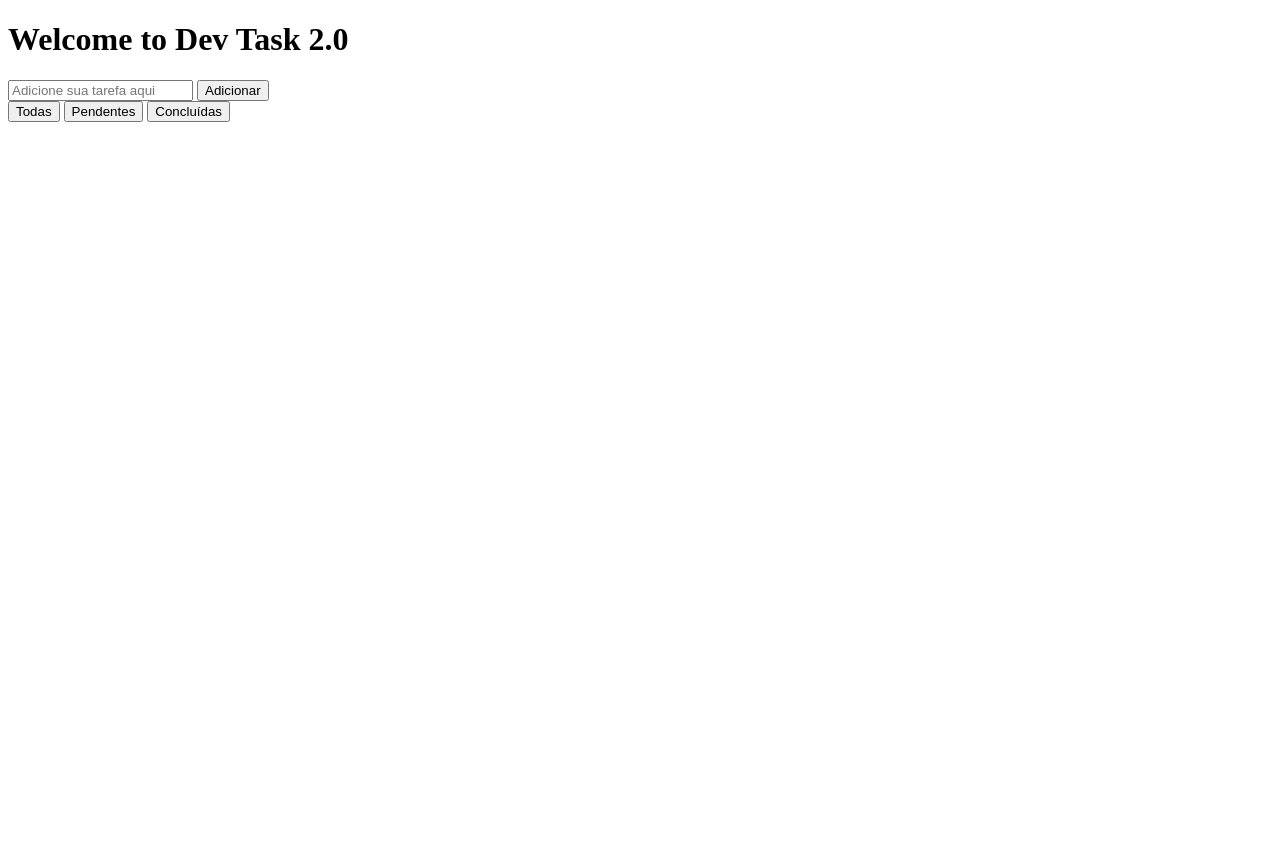
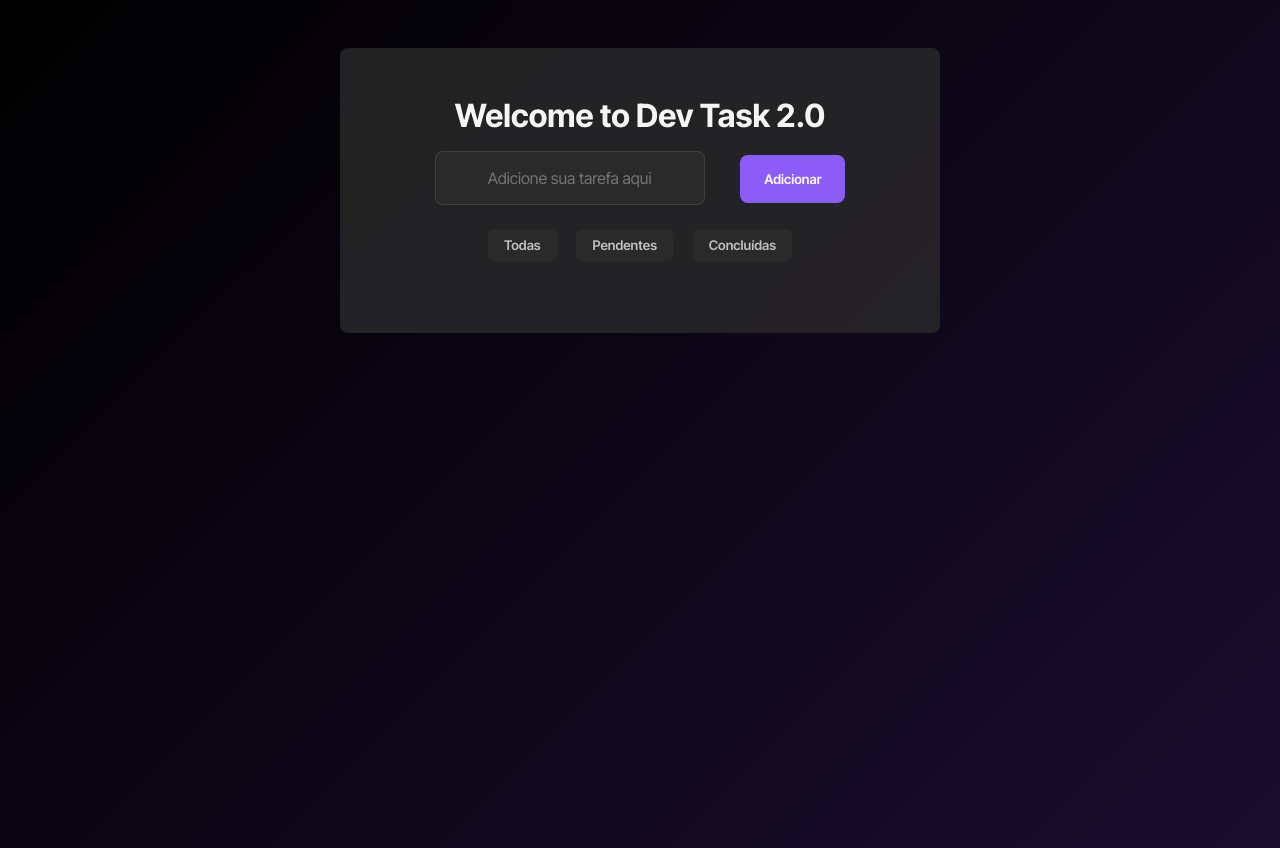
Before and after one commit to gustavimm/DevTasks2.0, a plain HTML site: page index.html in a window 1280 px wide. Before the commit the page ends 800 px from the top, so only its background shows below. Drawn offline with Linux system fonts and the light colour scheme.

Commit message:
styling the main
Styling the Main Page

--Components
--Layout
--Main

```diff
--- a/index.html
+++ b/index.html
@@ -5,7 +5,14 @@
     <meta name="viewport" content="width=device-width, initial-scale=1.0">
     <title>Dev Task 2.0</title>
     <link rel="stylesheet" href="styles/index.css">
+
+    <link rel="preconnect" href="https://fonts.googleapis.com">
+    <link rel="preconnect" href="https://fonts.gstatic.com" crossorigin>
+    <link href="https://fonts.googleapis.com/css2?family=Inter+Tight:ital,wght@0,100..900;1,100..900&display=swap" rel="stylesheet">
+
 </head>
+
+
 <body>
     <main>
         <h1>Welcome to Dev Task 2.0</h1>
@@ -27,7 +34,7 @@
         </div>
 
     <ol id="task-list">
-          <!-- Tarefas serão adicionadas aqui -->
+
    </ol>
     </main>
 </body>
--- a/styles/components.css
+++ b/styles/components.css
@@ -0,0 +1,65 @@
+.task-input{
+    /* appearance */
+    background: var(--secondary-bg-color);
+    border: 1px solid var(--container-border);
+    color: var(--primary-text-color);
+
+    /* size */
+    padding: var(--space-sm) var(--space-md);
+    border-radius: 8px;
+    text-align: center;
+
+    /* font */
+    font-size: 1rem;
+    font-family: var(--main-font);
+}
+
+ button[type="submit"] {
+    /* Aparência */
+    background: var(--purple-main);
+    color: white;
+    border: none;
+
+    /* Tamanho */
+    padding: var(--space-sm) var(--space-md);
+    border-radius: 8px;
+
+    /* Interação */
+    cursor: pointer;
+
+    /* Tipografia */
+    font-family: var(--main-font);
+    font-weight: 600;
+    transition: all 0.3s ease-in-out;
+}
+
+button[type="submit"]:hover {
+    background: var(--purple-hover);
+}
+
+#task-filters button {
+    background: var(--secondary-bg-color);
+    border: none;
+    color: var(--secondary-text-color);
+
+    padding: var(--space-xs) var(--space-sm);
+    border-radius: 6px;
+    cursor: pointer;
+
+
+    font-family: var(--main-font);
+    font-weight: 600;
+
+
+    transition: all 0.3s ease-in-out;
+}
+
+#task-filters button:hover {
+    opacity: 0.5;
+    transition: all 0.3s ease-in-out;
+}
+
+#task-filters button.active {
+    background: var(--purple-main);
+    color: white;
+}
--- a/styles/layout.css
+++ b/styles/layout.css
@@ -0,0 +1,28 @@
+main{
+    max-width: 600px;
+    margin: var(--space-xl) auto;
+    padding: var(--space-xl);
+    text-align: center;
+    background: var(--container-bg);
+    border-radius: 8px;
+}
+
+h1{
+    margin-bottom: var(--space-sm);
+}
+
+form{
+     margin-bottom: var(--space-sm);
+}
+
+#task-filters {
+    margin-bottom: var(--space-sm);
+}
+
+#task-filters button {
+    margin: var(--space-xs);
+}
+
+button{
+    margin-left: var(--space-lg);
+}
--- a/styles/main.css
+++ b/styles/main.css
@@ -0,0 +1,48 @@
+:root{
+
+    /* Background */
+    --primary-bg-color: #000000;
+    --secondary-bg-color: #2a2a2a;
+
+    /* Purple theme */
+    --purple-main: #8B5CF6;
+    --purple-hover: #7C3AED;
+
+    /* Text */
+    --primary-text-color: #f5f5f5;
+    --secondary-text-color: #c0c0c0;
+
+    /* Gradient */
+    --gradient-bg: linear-gradient(135deg, #000000, #1a0d2e);
+
+    /* Containers */
+    --container-bg: rgba(42, 42, 42, 0.8);
+    --container-border: rgba(255, 255, 255, 0.1);
+
+
+    /*Fonts */
+
+    --main-font: 'Inter Tight', sans-serif;
+
+
+    /* Spacing System */
+    --space-xs: 0.5rem;
+    --space-sm: 1rem;
+    --space-md: 1.5rem;
+    --space-lg: 2rem;
+    --space-xl: 3rem;
+}
+
+
+*{
+    margin: 0;
+    padding: 0;
+    box-sizing: border-box;
+    font-family: var(--main-font);
+}
+
+body{
+    background: var(--gradient-bg);
+    color: var(--primary-text-color);
+    min-height: 100vh;
+}
```
